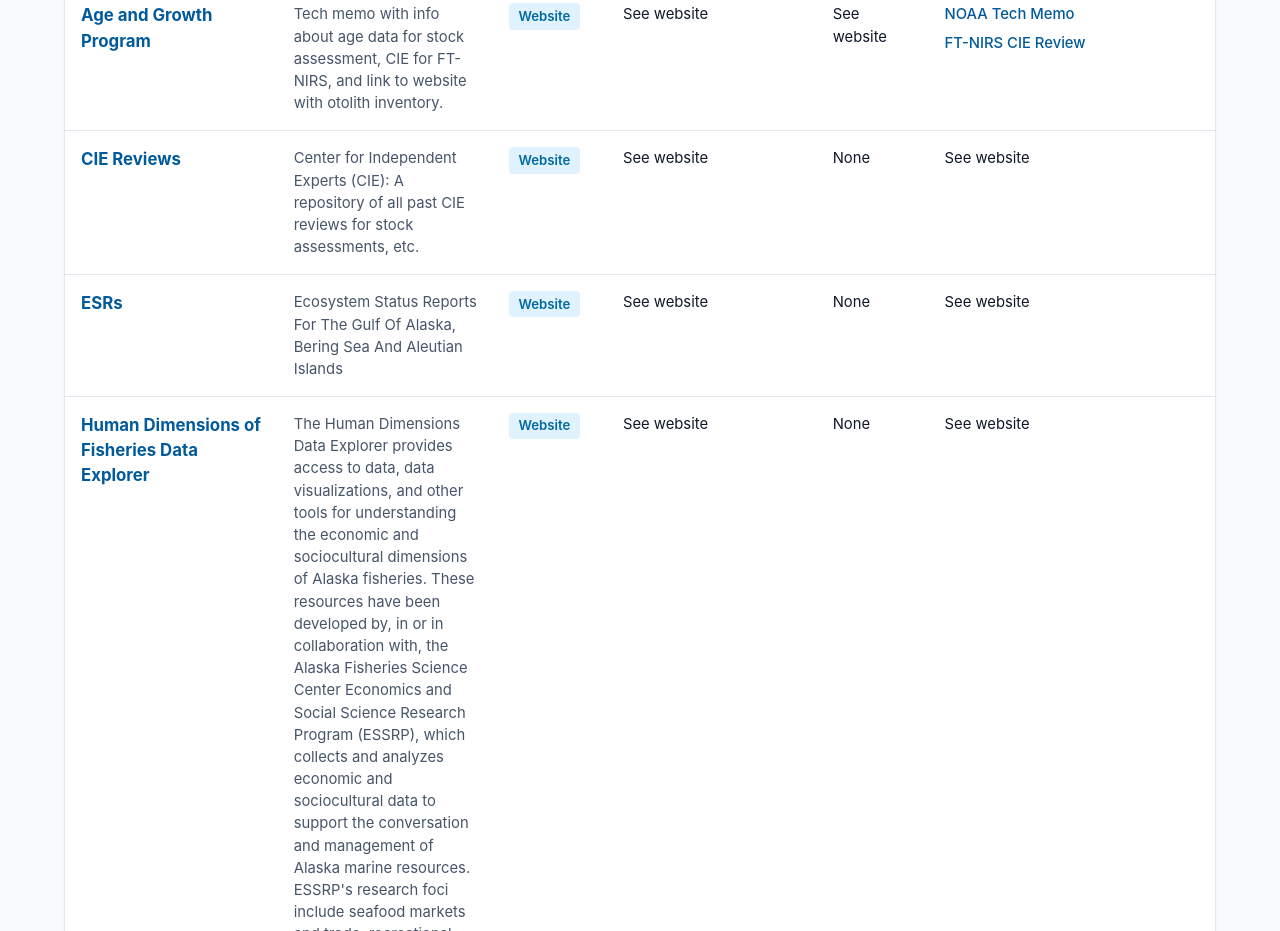
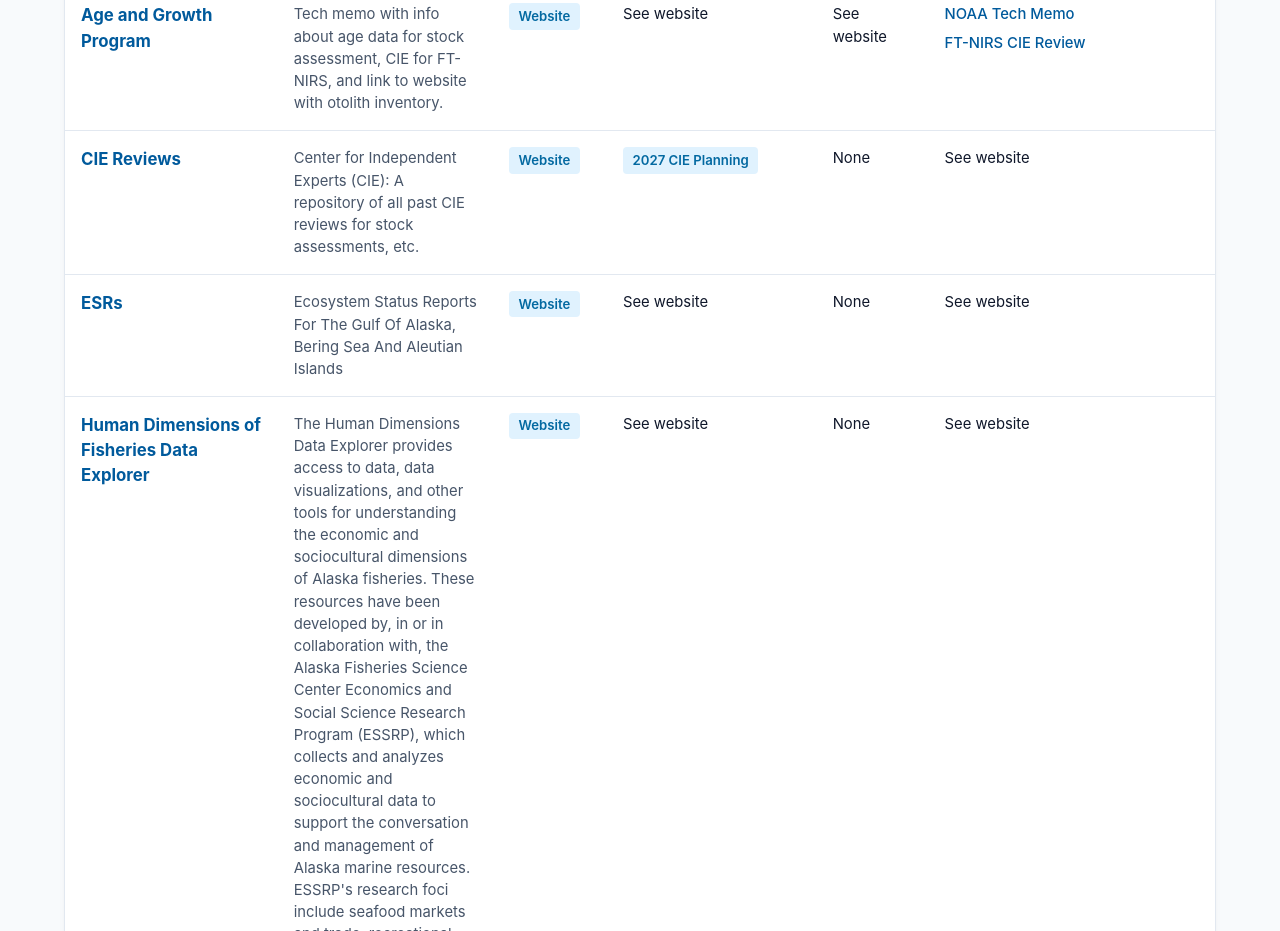
Before and after one commit to noaa-afsc/NPFMC-Plan-Team, a plain HTML site: page index.html in a window 1280 px wide. Shown: the part 2452-3383 px from the top of the page. Drawn offline with Linux system fonts and the light colour scheme.

Commit message:
Update CIE Reviews section with new link
Replaced 'See website' with a link to the 2027 CIE Planning document.

```diff
--- a/index.html
+++ b/index.html
@@ -426,7 +426,7 @@
             <td><span class="software-name">CIE Reviews</span></td>
             <td class="software-desc">Center for Independent Experts (CIE): A repository of all past CIE reviews for stock assessments, etc. </td>
             <td><a href="st.nmfs.noaa.gov/science-quality-assurance/cie-peer-reviews/peer-review-reports" class="btn-link" target="_blank">Website</a></td>
-            <td>See website</td>
+            <td><a href="https://meetings.npfmc.org/CommentReview/DownloadFile?p=8fb2ccdb-2906-4b22-80e6-96995abf2832.pdf&fileName=CIE%20Review%20overview.pdf" class="btn-link" target="_blank">2027 CIE Planning</a></td>
             <td>None</td>
             <td>See website</td>
           </tr>
```
